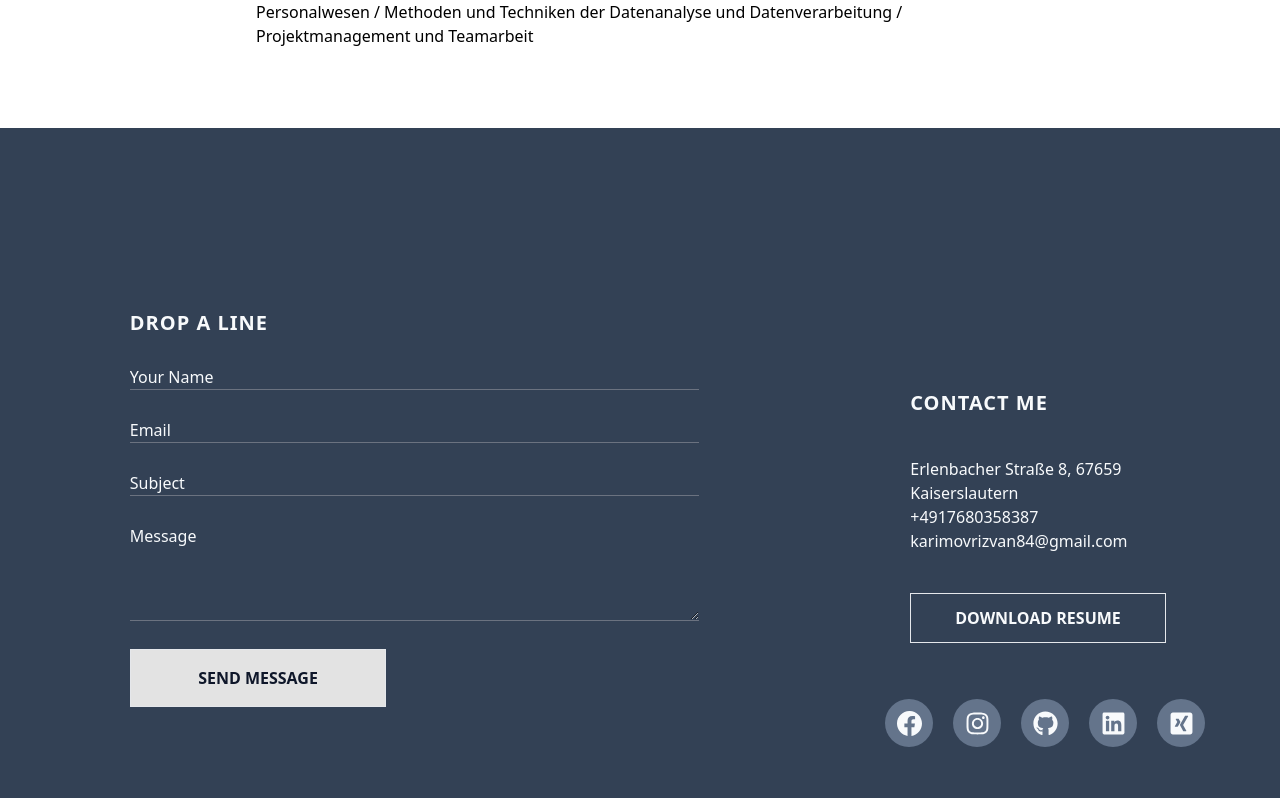
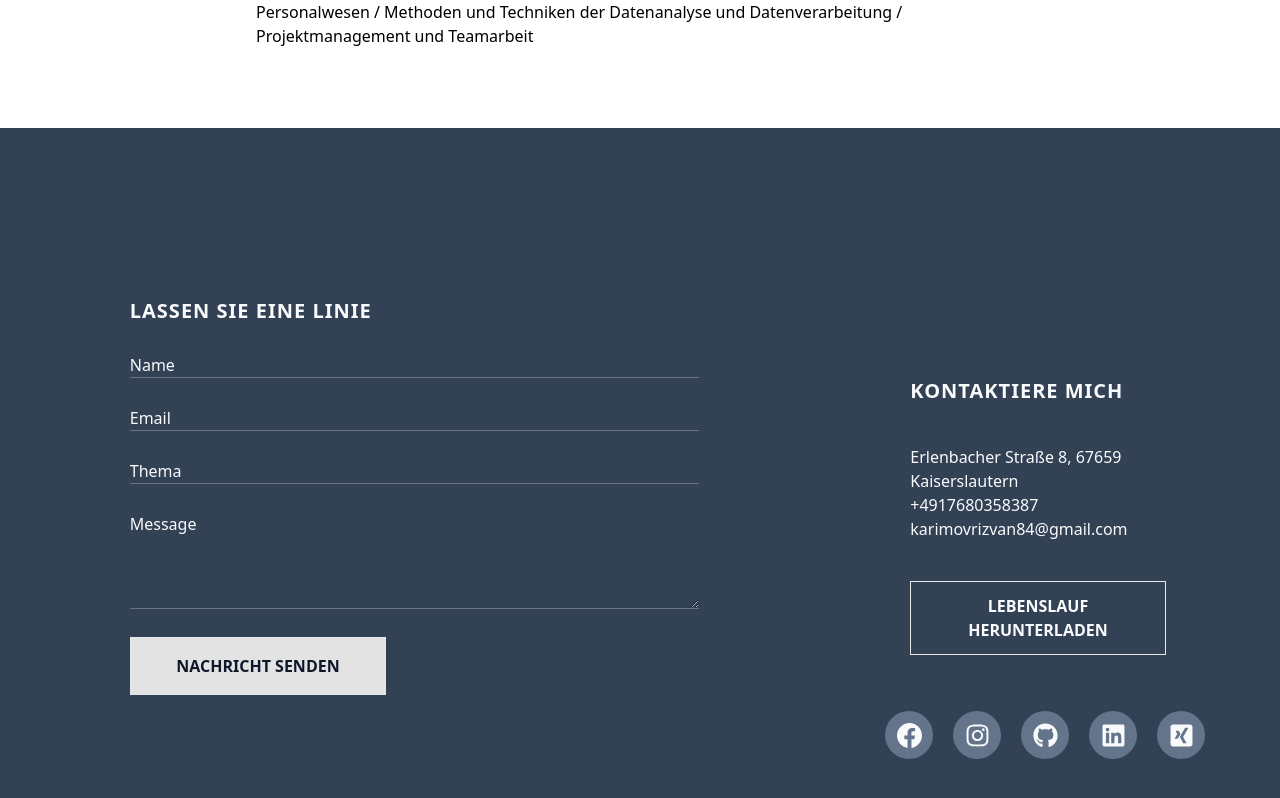
Before and after one commit to rizvan555/My_Portfolio, a React (Create React App) app: page / in a window 1280 px wide. Shown: the part 6075-6873 px from the top of the page. Built offline with nearby package versions, Linux system fonts and the light colour scheme; the HTML template or start-up script is replaced by a standard one.

Commit message:
Update footer.tsx

```diff
--- a/src/pages/footer.tsx
+++ b/src/pages/footer.tsx
@@ -1,19 +1,25 @@
-import React from 'react';
-import SocialMedia from '../components/socialMedia';
+import React from "react";
+import SocialMedia from "../components/socialMedia";
+import de from "../components/de.json";
+import eng from "../components/eng.json";
 
-function Footer() {
+interface FooterProps {
+  language: boolean;
+  setLanguage: React.Dispatch<React.SetStateAction<boolean>>;
+}
+function Footer({ language }: FooterProps) {
   const inputContainer = [
     {
-      type: 'text',
-      placheholder: 'Your Name',
+      type: "text",
+      placheholder: "Your Name",
     },
     {
-      type: 'email',
-      placheholder: 'Email',
+      type: "email",
+      placheholder: "Email",
     },
     {
-      type: 'text',
-      placheholder: 'Subject',
+      type: "text",
+      placheholder: "Subject",
     },
   ];
 
@@ -22,9 +28,20 @@ function Footer() {
       <main className="flex justify-around">
         <section className="flex flex-col gap-7">
           <h3 className=" mt-19 text-slate-50 font-bold tracking-wider text-xl">
-            DROP A LINE
+            {language ? eng.footerTitle : de.footerTitle}
           </h3>
-          {inputContainer.map((input, index) => {
+          {language
+            ? eng.inputContainer.map((input, index) => {
+                return (
+                  <input
+                    key={index}
+                    className=" bg-transparent placeholder:text-slate-50 border-x-0 border-t-0 text-slate-50"
+                    type={input.type}
+                    placeholder={input.placheholder}
+                  />
+                );
+              })
+            : de.inputContainer.map((input, index) => {
                 return (
                   <input
                     key={index}
@@ -41,12 +58,15 @@ function Footer() {
             cols={60}
             rows={4}
           ></textarea>
+
           <button className=" w-[20vw] p-4 text-slate-900 bg-slate-50 font-bold hvr-radial-out border">
-            SEND MESSAGE
+            {language ? eng.messageButton : de.messageButton}
           </button>
         </section>
         <section className=" w-60 flex flex-col mt-20 text-slate-50">
-          <h3 className="mb-10 font-bold tracking-wider text-xl">CONTACT ME</h3>
+          <h3 className="mb-10 font-bold tracking-wider text-xl">
+            {language ? eng.contactMe : de.contactMe}
+          </h3>
           <a href="/address">Erlenbacher Straße 8, 67659 Kaiserslautern</a>
           <a href="tel:+4917680358387">+4917680358387</a>
           <a href="mailto:karimovrizvan84@gmail.com">
@@ -56,11 +76,11 @@ function Footer() {
           <section className="mb-14">
             <a
               className="border p-3 w-[20vw] mt-10 hvr-radial-out text-center"
-              style={{ backgroundColor: 'transparent' }}
+              style={{ backgroundColor: "transparent" }}
               download="Lebenslauf.pdf"
               href="/Lebenslauf.pdf"
             >
-              DOWNLOAD RESUME
+              {language ? eng.downloadButton : de.downloadButton}
             </a>
           </section>
           <SocialMedia />
```
Lines whose indentation alone changed are shown as unchanged.
